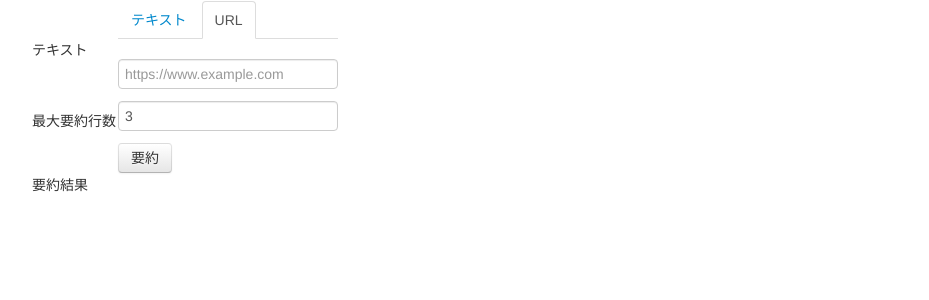
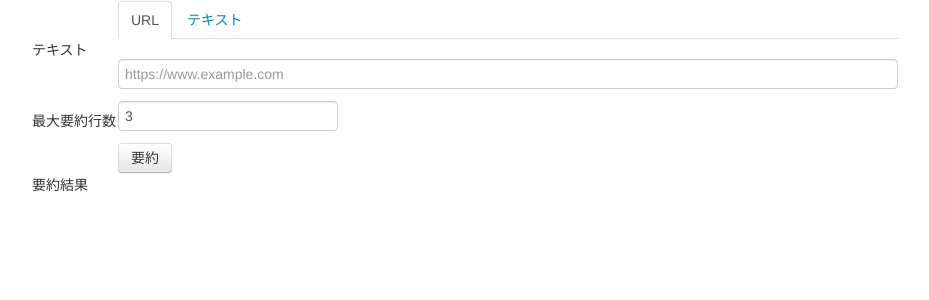
Before and after one commit to nus/summarize-form, a Flask app: page / in a window 1280 px wide. Shown: the top 300 px of the page, without its empty margins (139-1068 px from the left). Run offline with Flask 2, Linux system fonts and the light colour scheme; some libraries are stand-ins or nearby versions.

Commit message:
Change index of tabs.

```diff
--- a/templates/index.html
+++ b/templates/index.html
@@ -53,15 +53,15 @@
           <td>テキスト</td>
           <td>
             <ul id="tab" class="nav nav-tabs">
-              <li class="active"><a href="#tab-text" data-toggle="tab">テキスト</a></li>
               <li><a href="#tab-url" data-toggle="tab">URL</a></li>
+              <li><a href="#tab-text" data-toggle="tab">テキスト</a></li>
             </ul>
             <div class="tab-content">
+              <div class="tab-pane fade in active" id="tab-url">
+                <input id="url" class="span10" type="text" placeholder="https://www.example.com">
+              </div>
               <div class="tab-pane fade in active" id="tab-text">
-                <textarea id="text" rows="6" cols="80"></textarea>
-              </div>
-              <div class="tab-pane fade in active" id="tab-url">
-                <input id="url" type="text" placeholder="https://www.example.com">
+                <textarea id="text" class="span10" rows="6" cols="80"></textarea>
               </div>
             </div>
           </td>
```
